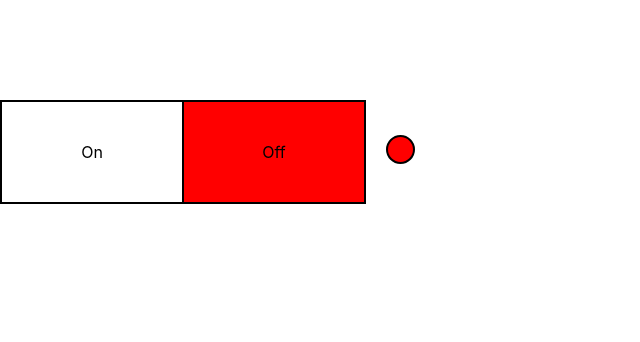
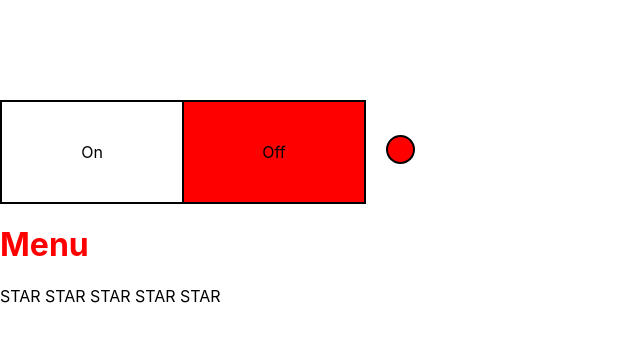
Before and after one commit to IgorFilin/react-kabzda-kak-prosto, a React (Create React App) app: page / in a window 1280 px wide. Shown: the top 342 px of the page, without its empty margins (0-640 px from the left). Built offline with nearby package versions, Linux system fonts and the light colour scheme.

Commit message:
setFilterStar(!filterStar) logic, add uncontrolledAccordion and Rating

```diff
--- a/src/App.tsx
+++ b/src/App.tsx
@@ -1,8 +1,11 @@
 import React from 'react';
 import './App.css';
-import Accordion from "./components/Accordion/Accordion";
-import {Rating} from "./components/Rating/Rating";
+// import Accordion from "./components/Accordion/Accordion";
+// import {Rating} from "./components/Rating/Rating";
 import OnOff from "./components/OnOff/OnOff";
+import UncontrolledAccordion from "./components/UncontrolledAccordion/UncontrolledAccordion";
+import {UncontrolledStar} from "./components/UncontrolledRating/UncontrolledStar/UncontrolledStar";
+import {UncontrolledRating} from "./components/UncontrolledRating/UncontrolledRating";
 
 type PageTitlePropsType = {
     title: string
@@ -32,6 +35,10 @@
             <div>
                 <OnOff/>
             </div>
+            <div>
+               <UncontrolledAccordion titleValue={'Menu'}/>
+            </div>
+            <div><UncontrolledRating/></div>
         </div>
 
     );
--- a/src/components/Accordion/AccordionTitle/AccordionTitle.tsx
+++ b/src/components/Accordion/AccordionTitle/AccordionTitle.tsx
@@ -5,7 +5,7 @@
 }
 
 function AccordionTitle(props: AccordionTitlePropsTitle) {
-    console.log('AccortionTitle rendering')
+
     return (<div><h1>{props.title}</h1></div>)
 }
 
--- /dev/null
+++ b/src/components/UncontrolledAccordion/UncontrolledAccordion.tsx
@@ -0,0 +1,26 @@
+import React, {useState} from "react";
+import UncontrolledAccordionBody from "./UncontrolledAccordionBody/UncontrolledAccordionBody";
+import UncontrolledAccordionTitle from "./UncontrolledAccordionTitle/UncontrolledAccordionTitle";
+
+type AccordionPropsType = {
+    titleValue: string
+
+}
+
+function UncontrolledAccordion(props: AccordionPropsType) {
+    let [filter, setFilter] = useState(false)
+
+    const ToggleAccordion = () => {
+        setFilter(!filter)
+    }
+
+
+    return <div>
+        <UncontrolledAccordionTitle title={props.titleValue} callback={() => ToggleAccordion()}/>
+        {filter && <UncontrolledAccordionBody/>}
+    </div>
+
+
+}
+
+export default UncontrolledAccordion
--- /dev/null
+++ b/src/components/UncontrolledAccordion/UncontrolledAccordionBody/UncontrolledAccordionBody.tsx
@@ -0,0 +1,14 @@
+import React from "react";
+
+function UncontrolledAccordionBody() {
+
+    return (<div>
+        <ul>
+            <li>1</li>
+            <li>2</li>
+            <li>3</li>
+        </ul>
+    </div>)
+}
+
+export default UncontrolledAccordionBody
--- /dev/null
+++ b/src/components/UncontrolledAccordion/UncontrolledAccordionTitle/UncontrolledAccordionTitle.tsx
@@ -0,0 +1,26 @@
+import {hover} from "@testing-library/user-event/dist/hover";
+import {inspect} from "util";
+
+
+type AccordionTitlePropsTitle = {
+    title: string
+    callback: () => void
+
+}
+
+function UncontrolledAccordionTitle(props: AccordionTitlePropsTitle) {
+
+    let styleMenu = {
+        color: 'red',
+        cursor: "pointer"
+    }
+
+    const onClickHandler = () => {
+        props.callback()
+
+    }
+
+    return (<div onClick={onClickHandler} style={styleMenu}><h1>{props.title}</h1></div>)
+}
+
+export default UncontrolledAccordionTitle
--- /dev/null
+++ b/src/components/UncontrolledRating/UncontrolledRating.tsx
@@ -0,0 +1,21 @@
+import React from "react";
+import {UncontrolledStar} from './UncontrolledStar/UncontrolledStar'
+
+
+type RatingPropsType = {
+
+}
+
+
+
+export function UncontrolledRating(props: RatingPropsType) {
+
+    return <div>
+        <UncontrolledStar />
+        <UncontrolledStar />
+        <UncontrolledStar />
+        <UncontrolledStar />
+        <UncontrolledStar />
+    </div>
+
+}
--- /dev/null
+++ b/src/components/UncontrolledRating/UncontrolledStar/UncontrolledStar.tsx
@@ -0,0 +1,24 @@
+import React, {useState} from "react";
+
+
+type StarPropsType = {}
+
+
+export function UncontrolledStar(props: StarPropsType) {
+
+    let styleStarOn = {
+        fontWeight: 700,
+        cursor: "pointer"
+    }
+    let styleStarOff = {
+        cursor: "pointer"
+    }
+
+    let [filterStar, setFilterStar] = useState(false)
+
+    const onClickHandler = () => {
+        setFilterStar(!filterStar)
+    }
+
+    return <span onClick={() => onClickHandler()} style={filterStar ? styleStarOn : styleStarOff}>STAR </span>
+}
```
Also changed, not shown: src/components/OnOff/OnOff.module.css (line endings or trailing spaces).
